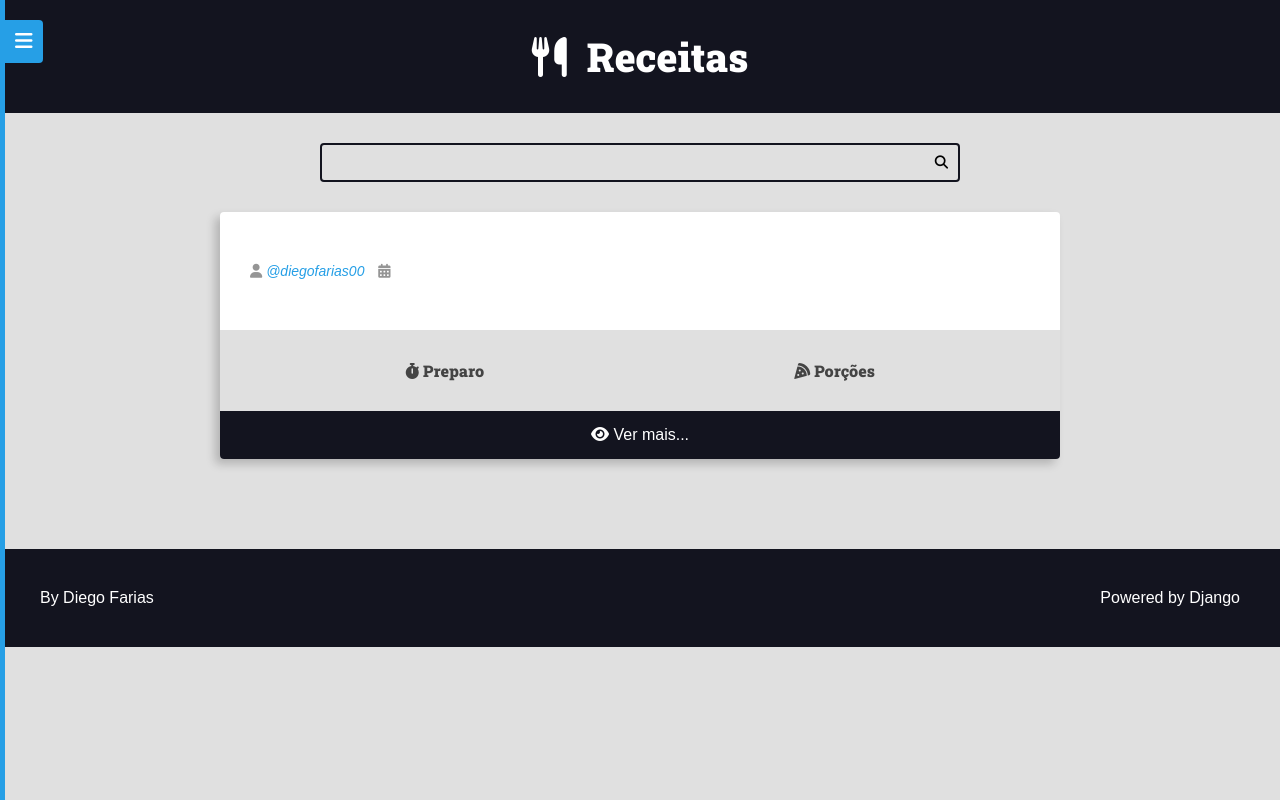
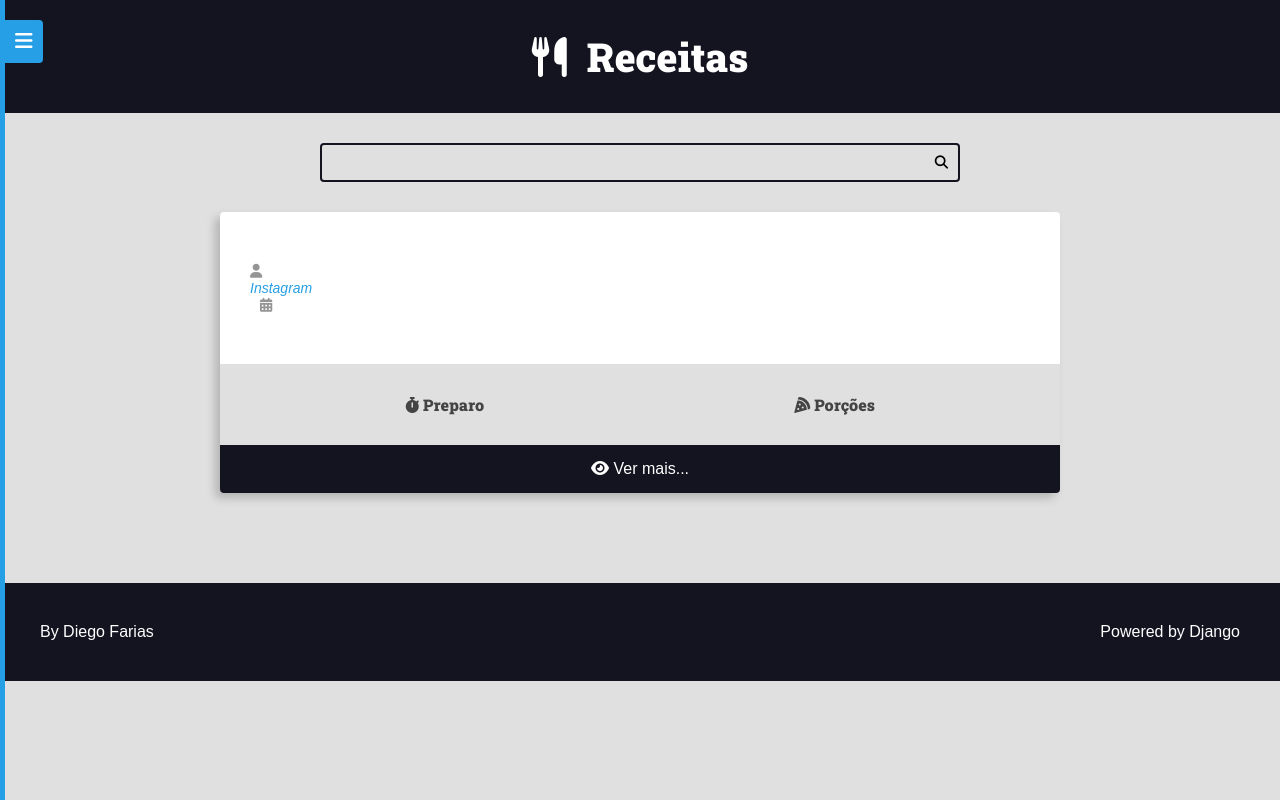
Before and after one commit to odiegofarias/recipes-django, a Django app: template recipes/templates/recipes/pages/recipe-view.html in a window 1280 px wide. Run offline with Django 4.2, Linux system fonts and the light colour scheme; the template is opened without the code that fills it, so the values that code supplies are empty; some libraries are stand-ins or nearby versions.

Commit message:
instagram

```diff
--- a/recipes/templates/recipes/partials/recipe.html
+++ b/recipes/templates/recipes/partials/recipe.html
@@ -24,11 +24,12 @@
 
                     {% if recipe.author.first_name %}
                         {{recipe.author.first_name}} {{recipe.author.last_name}}
+
                     {% else %}
                         {{ recipe.author.username }}
+                        <p><a href="http://instagram.com/diegofarias00" target="_blank">Instagram</a> </p>
+                    {% endif %}
 
-                    {% endif %}
-            <a href="http://instagram.com/diegofarias00" target="_blank">@diegofarias00</a>
                 {% if recipe.author.profile %}
                     </a>
                 {% endif %}
```
